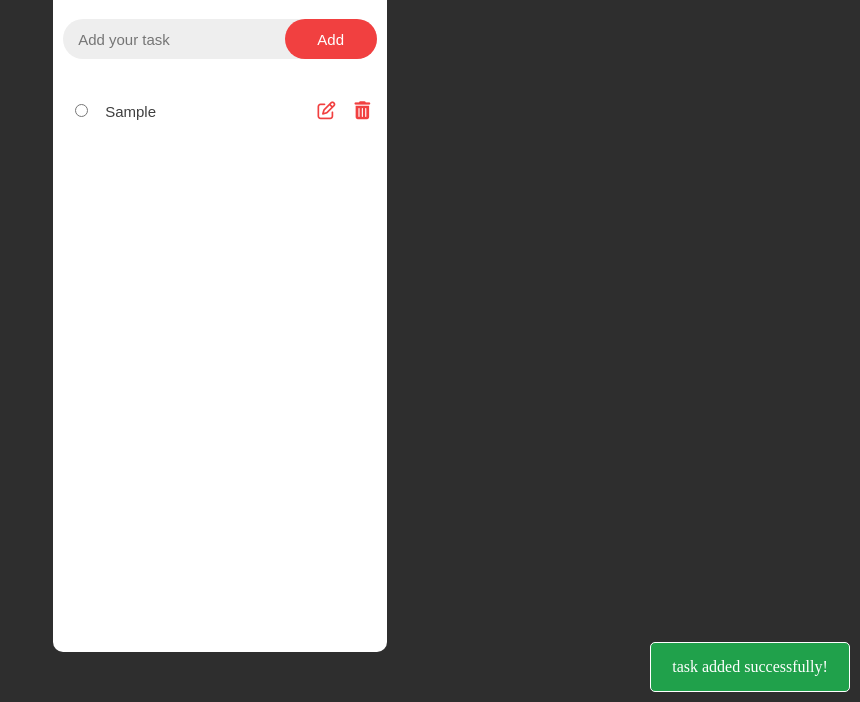
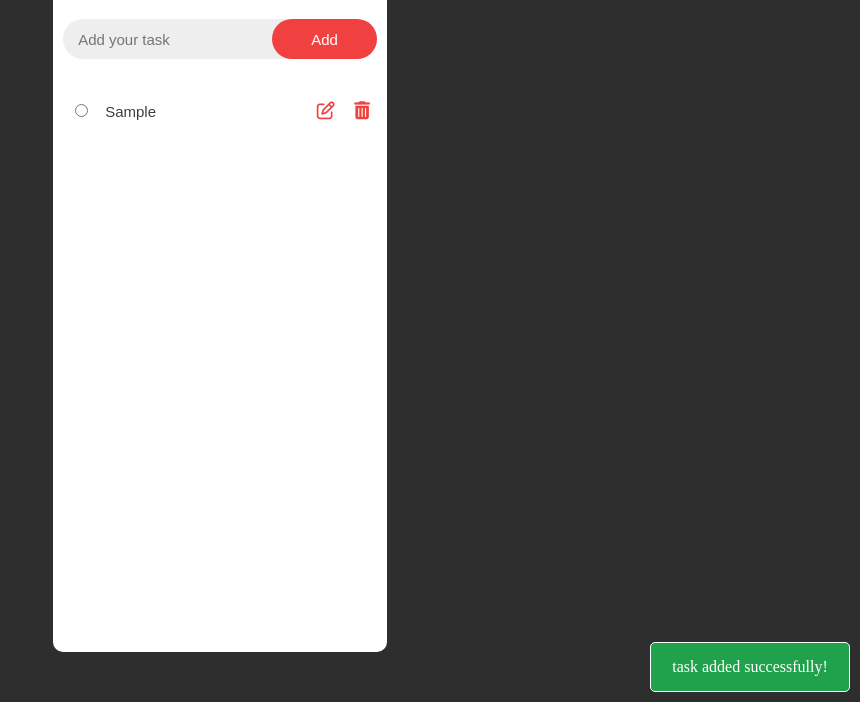
Before and after one commit to SabahEzzat20/tasks-creation-, a plain HTML site: page index.html in a window 1280 px wide. Both pictures are taken after typing "Sample" into the empty fields and a click on the input "Add". Shown: the part 98-800 px from the top of the page, without its empty margins (420-1280 px from the left). Drawn offline with nearby package versions, Linux system fonts and the light colour scheme.

Commit message:
fix some issues

```diff
--- a/ToDo.css
+++ b/ToDo.css
@@ -35,24 +35,23 @@ h2{
     height: 40px;
     border-radius: 30px;
     display: flex;
-    gap: 20px;
     justify-content: space-between;
 }
 input[type='text']{
-    background-color: transparent;
     border: none;
     border-radius: 5px;
     outline: none;
-    width: 65%;
+    width: 60%;
     color: rgb(63, 63, 63);
     font-size: 15px;
 }
 .input{
+    background-color: transparent;
     margin:  0 15px  ;
 }
 .taskContent{
     padding: 7px;
-
+    width: 80%;
 }
 .add{
     border: none;
@@ -83,6 +82,7 @@ input[type='text']{
     min-height: 50px;
     margin-bottom: 10px;
     transition: transform 0.5s ease;
+
 }
 
 .actions{
@@ -111,12 +111,6 @@ input[type='text']{
 }
 .taskName{
     margin: 5px;
-    white-space: wrap;
-    width: 80%;
-    overflow: hidden;
-    text-overflow: ellipsis;
-    word-break: break-all;
-    font-size: 25px;
 }
 
 .msg{
```
